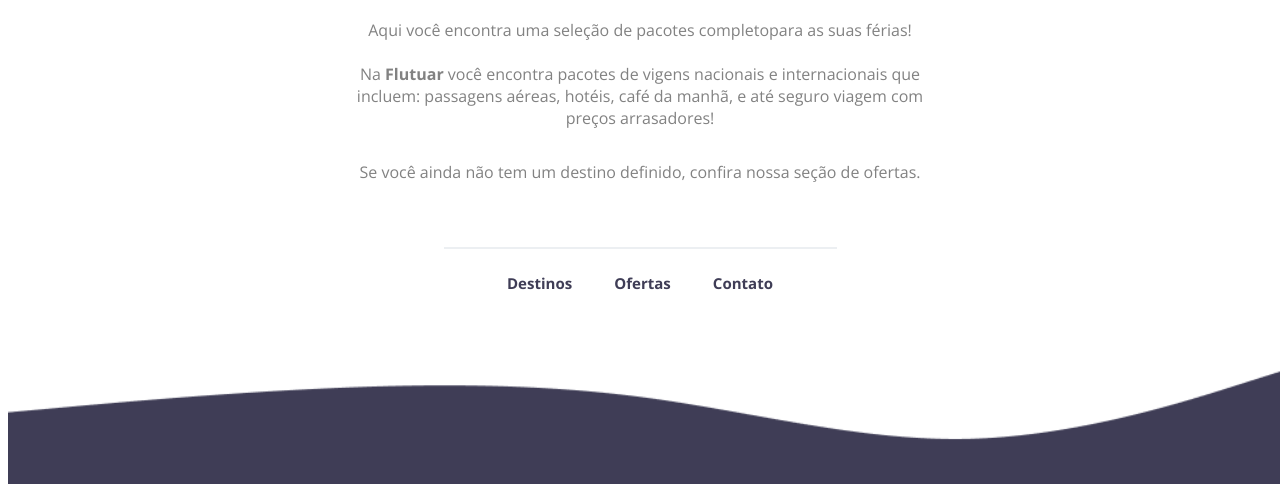
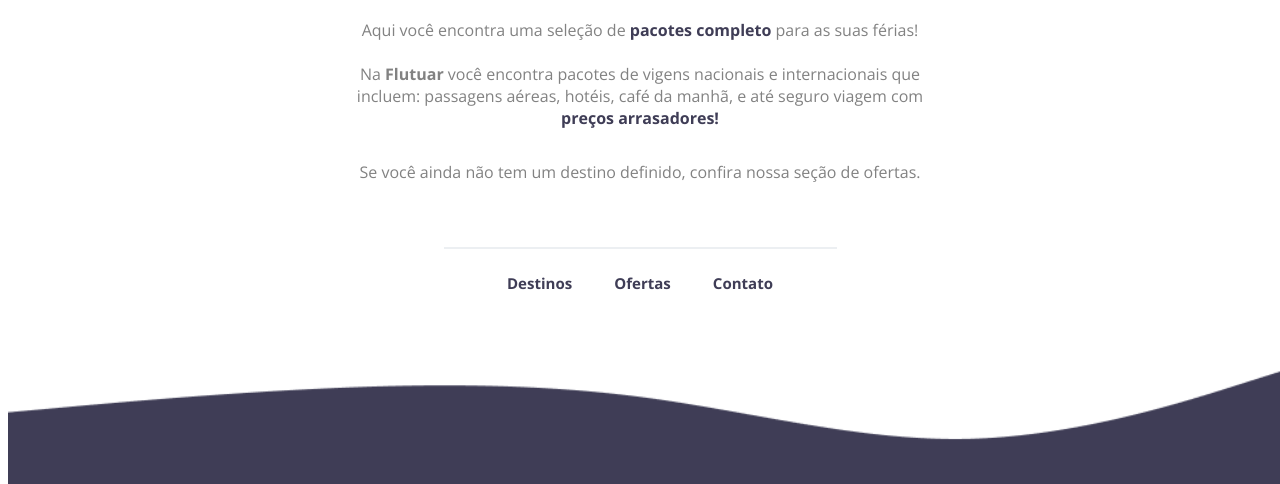
Before and after one commit to gustavozonta/desafioextra-recriandolayout-explorer-rocketseat, a plain HTML site: page index.html in a window 1280 px wide. Shown: the part 316-800 px from the top of the page. Drawn offline with nearby package versions, Linux system fonts and the light colour scheme.

Commit message:
change html e css

```diff
--- a/style.css
+++ b/style.css
@@ -18,8 +18,13 @@ h1 span {
   font-weight: bold;
 }
 
-#travel, #black {
+#travel{
   color: #828282;
+}
+
+#black {
+  font-weight: bold;
+  color: #3F3D56;
 }
 
 #last {
```
Also changed, not shown: index.html (+1 -1 lines).
